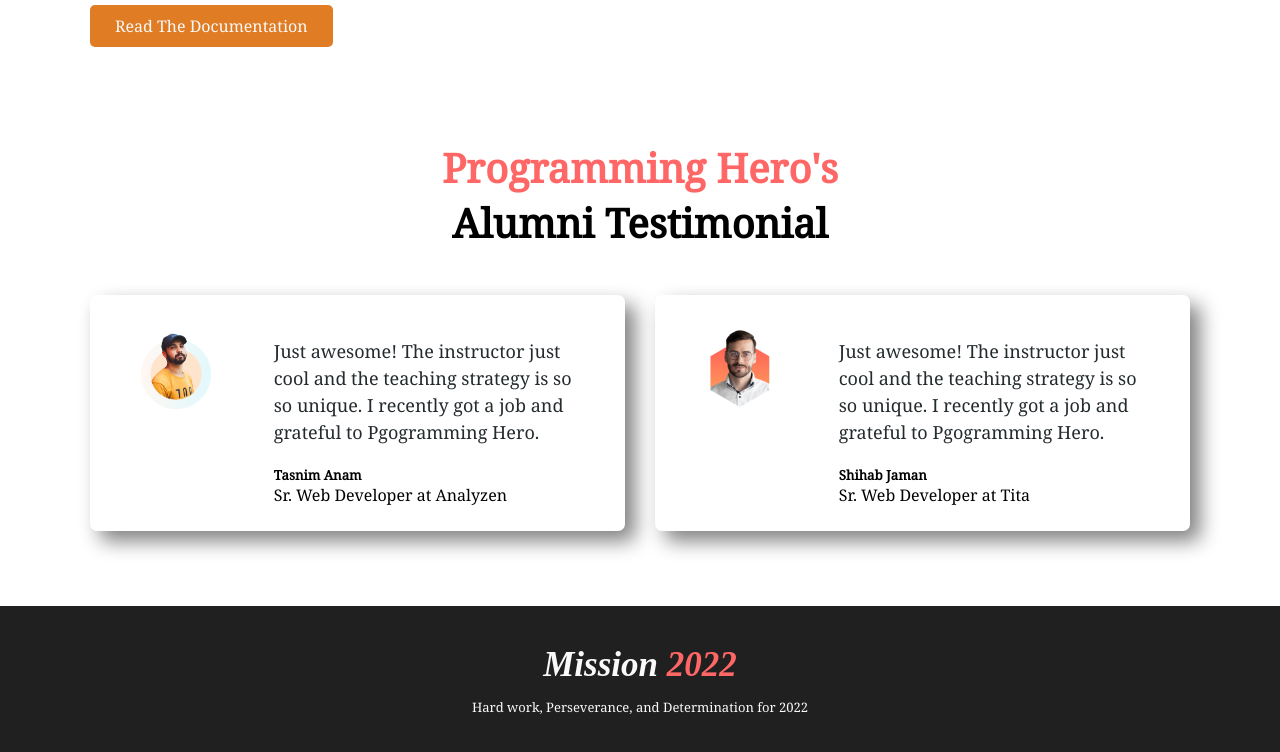
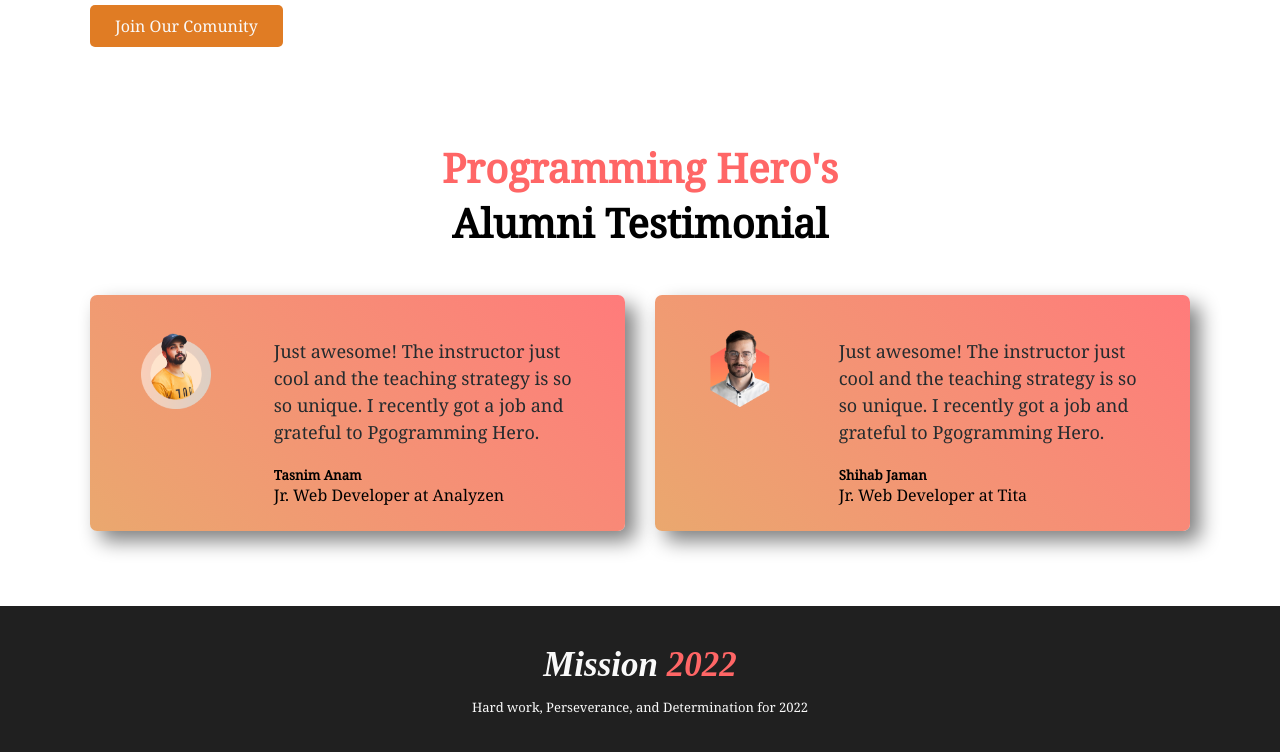
Before and after one commit to snislam/assignment-01, a plain HTML site: page index.html in a window 1280 px wide. Shown: the part 1793-2545 px from the top of the page. Drawn offline with Linux system fonts and the light colour scheme; a web font is replaced by a local one.

Commit message:
final check and add card bg

```diff
--- a/css/style.css
+++ b/css/style.css
@@ -159,6 +159,7 @@ a {
   display: flex;
   justify-content: space-around;
   border-radius: 7px;
+  background-image: linear-gradient(45deg, #da660191, #ff6666dc);
   box-shadow: 10px 10px 20px gray;
 }
 .testimonial-card-text p {
--- a/index.html
+++ b/index.html
@@ -67,7 +67,7 @@
         <div class="col-8">
             <h2>Develop <br> Without Limits</h2>
             <p>Yea, it's true. i am always ready to do my work without hassle. Quite difficult but I am doing. In my learning no boundary to stop me untill I completed my learning. Well if you wanna know my routine just put a click in the button bellow.</p>
-            <a href="#" target="_blank" class="btn">Read The Documentation</a>
+            <a href="https://www.programming-hero.com/" target="_blank" class="btn">Read The Documentation</a>
         </div>
     </section>
 
@@ -75,7 +75,7 @@
         <div class="col-8">
             <h2>Know Our <br> Global Comunity</h2>
             <p>Wait! I am learnig and also I have a great comunity to disscuss about learning programming called <strong>Programming Hero Comunity</strong>. Why you upset? Join their. The people of their are so much friendly and ambitious. Welcome.....!</p>
-            <a href="#" target="_blank" class="btn">Read The Documentation</a>
+            <a href="https://www.facebook.com/groups/288111895977592" target="_blank" class="btn">Join Our Comunity</a>
         </div>
         <div class="col-4">
             <img src="./images/project.png" alt="">
@@ -95,7 +95,7 @@
                     <p>Just awesome! The instructor just cool and the teaching strategy is so so unique. I recently got a job and
                         grateful to Pgogramming Hero.</p>
                     <h5>Tasnim Anam</h5>
-                    <span>Sr. Web Developer at Analyzen</span>
+                    <span>Jr. Web Developer at Analyzen</span>
                 </div>
             </div>
 
@@ -107,7 +107,7 @@
                     <p>Just awesome! The instructor just cool and the teaching strategy is so so unique. I recently got a job and
                         grateful to Pgogramming Hero.</p>
                     <h5>Shihab Jaman</h5>
-                    <span>Sr. Web Developer at Tita</span>
+                    <span>Jr. Web Developer at Tita</span>
                 </div>
             </div>
     </section>
```
